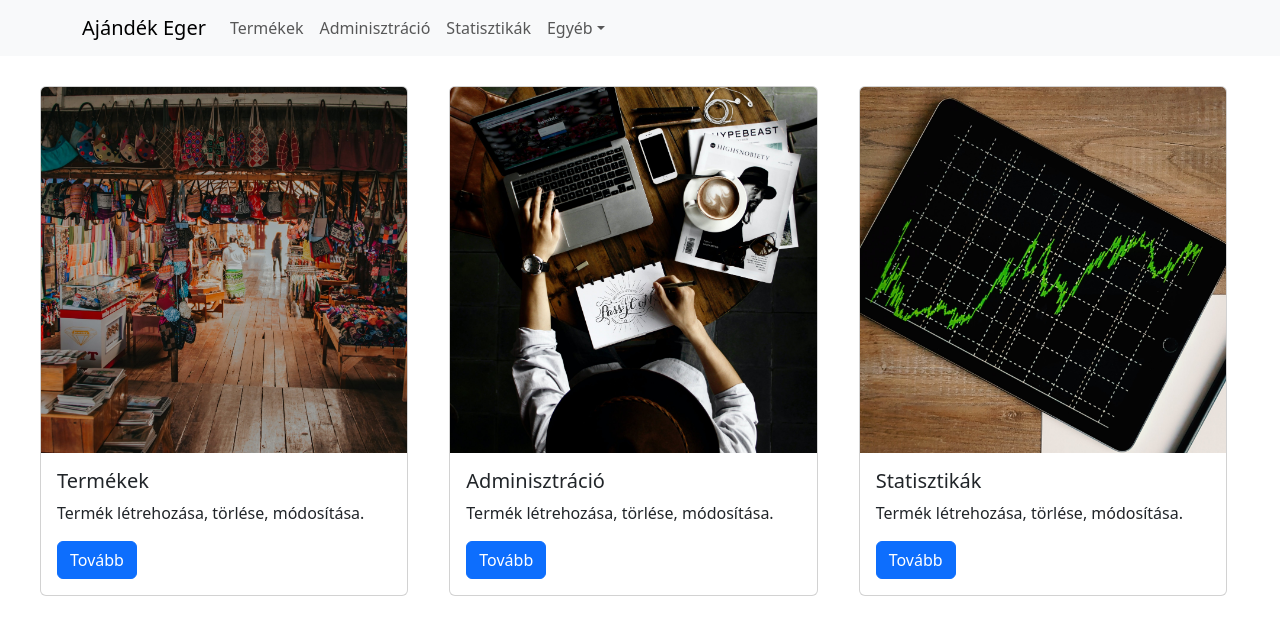
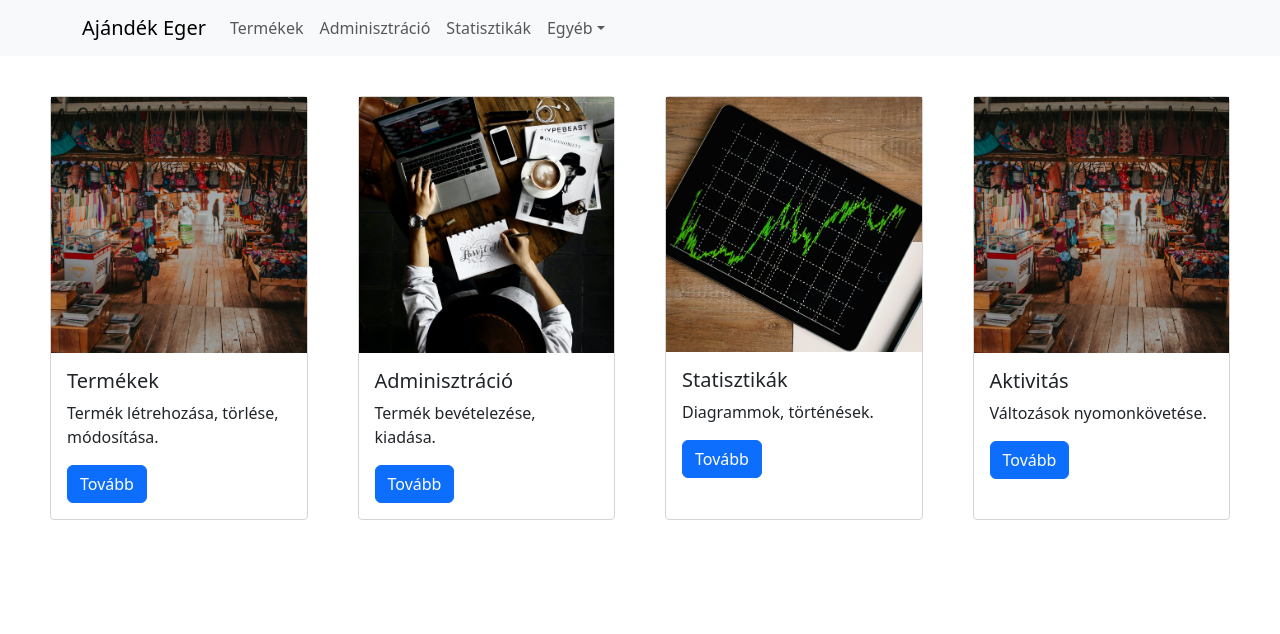
Before and after one commit to ulicsnykristof/ajandek_eger, a React (Vite) app in the folder ajandek_eger/: page / in a window 1280 px wide. Shown: the top 634 px of the page. Built offline with nearby package versions, Linux system fonts and the light colour scheme.

Commit message:
new frontpage

```diff
--- a/ajandek_eger/index.html
+++ b/ajandek_eger/index.html
@@ -3,6 +3,7 @@
   <head>
     <meta charset="UTF-8" />
     <link rel="icon" type="image/svg+xml" href="/vite.svg" />
+    <link rel="stylesheet" href="src/styles/home.css">
     <meta name="viewport" content="width=device-width, initial-scale=1.0" />
     <title>Ajándék Eger</title>
   </head>
--- a/ajandek_eger/src/components/home-page/HomePage.tsx
+++ b/ajandek_eger/src/components/home-page/HomePage.tsx
@@ -1,46 +1,59 @@
 import Button from "react-bootstrap/Button";
-import Card from "react-bootstrap/Card";
 //import CardGroup from "react-bootstrap/CardGroup";
 //import Row from "react-bootstrap/Row";
 
 function HomePage() {
   return (
     <>
-      <div
-        className="container-fluid"
-        style={{
-          display: "grid",
-          gridTemplateColumns: "auto auto auto",
-          marginTop: "30px",
-          paddingLeft: "40px",
-        }}
-      >
-        <Card style={{ width: "90%" }}>
-          <Card.Img variant="top" src="../src/assets/termekek.jpg" />
-          <Card.Body>
-            <Card.Title>Termékek</Card.Title>
-            <Card.Text>Termék létrehozása, törlése, módosítása.</Card.Text>
-            <Button variant="primary">Tovább</Button>
-          </Card.Body>
-        </Card>
-
-        <Card style={{ width: "90%" }}>
-          <Card.Img variant="top" src="../src/assets/adminisztracio.jpg" />
-          <Card.Body>
-            <Card.Title>Adminisztráció</Card.Title>
-            <Card.Text>Termék létrehozása, törlése, módosítása.</Card.Text>
-            <Button variant="primary">Tovább</Button>
-          </Card.Body>
-        </Card>
-
-        <Card style={{ width: "90%" }}>
-          <Card.Img variant="top" src="../src/assets/statisztikak.jpg" />
-          <Card.Body>
-            <Card.Title>Statisztikák</Card.Title>
-            <Card.Text>Termék létrehozása, törlése, módosítása.</Card.Text>
-            <Button variant="primary">Tovább</Button>
-          </Card.Body>
-        </Card>
+      <div className="main-grid">
+        <div className="in-div">
+          <img
+            className="termekek-pics"
+            src="../src/assets/termekek.jpg"
+            alt=""
+          />
+          <div className="inner-div">
+            <h5>Termékek</h5>
+            <p>Termék létrehozása, törlése, módosítása.</p>
+            <Button>Tovább</Button>
+          </div>
+        </div>
+        <div className="in-div">
+          <img
+            className="termekek-pics"
+            src="../src/assets/adminisztracio.jpg"
+            alt=""
+          />
+          <div className="inner-div">
+            <h5>Adminisztráció</h5>
+            <p>Termék bevételezése, kiadása.</p>
+            <Button>Tovább</Button>
+          </div>
+        </div>
+        <div className="in-div">
+          <img
+            className="termekek-pics"
+            src="../src/assets/statisztikak.jpg"
+            alt=""
+          />
+          <div className="inner-div">
+            <h5>Statisztikák</h5>
+            <p>Diagrammok, történések.</p>
+            <Button>Tovább</Button>
+          </div>
+        </div>
+        <div className="in-div">
+          <img
+            className="termekek-pics"
+            src="../src/assets/termekek.jpg"
+            alt=""
+          />
+          <div className="inner-div">
+            <h5>Aktivitás</h5>
+            <p>Változások nyomonkövetése.</p>
+            <Button>Tovább</Button>
+          </div>
+        </div>
       </div>
     </>
   );
--- a/ajandek_eger/src/components/termekek-page/UploadImg.tsx
+++ b/ajandek_eger/src/components/termekek-page/UploadImg.tsx
@@ -13,8 +13,13 @@ function UploadImg() {
     setFile(target.files[0]);
   }
 
-  async function handleClickKep(e: React.SyntheticEvent) {
+  async function handleClick(e: React.SyntheticEvent) {
     e.preventDefault;
+
+    try {
+      console.log(termek);
+      await axios.post("http://localhost:8080/addTermek", termek);
+    } catch (err) {}
 
     if (typeof file === "undefined") return;
     const formData = new FormData();
@@ -28,13 +33,6 @@ function UploadImg() {
       body: formData,
     });
   }
-
-  const handleClicktermek = async () => {
-    try {
-      console.log(termek);
-      await axios.post("http://localhost:8080/addTermek", termek);
-    } catch (err) {}
-  };
 
   const [termek, setTermek] = useState({
     cikkszam: null,
@@ -143,17 +141,14 @@ function UploadImg() {
           onChange={handleChange}
           name="meret"
         />
-        <br />
-        <br />
-        <Button type="submit" onClick={handleClicktermek}>
-          Feltöltés
-        </Button>
 
         <br />
         <br />
         <input type="file" name="image" onChange={handleOnChange} />
-        <Button type="submit" onClick={handleClickKep}>
-          Kép Feltöltés
+        <br />
+        <br />
+        <Button type="submit" onClick={handleClick}>
+          Feltöltés
         </Button>
       </div>
     </>
--- /dev/null
+++ b/ajandek_eger/src/styles/home.css
@@ -0,0 +1,24 @@
+.main-grid {
+  display: grid;
+  grid-template-columns: 1fr 1fr 1fr 1fr;
+  column-gap: 50px;
+  row-gap: 100px;
+  margin-top: 40px;
+  margin-left: 50px;
+  margin-right: 50px;
+}
+
+.in-div {
+  border-width: 1px;
+  border-style: solid;
+  border-color: rgb(214, 211, 211);
+  border-radius: 4px;
+}
+
+.inner-div {
+  padding: 16px;
+}
+
+.termekek-pics {
+  width: 100%;
+}
```
